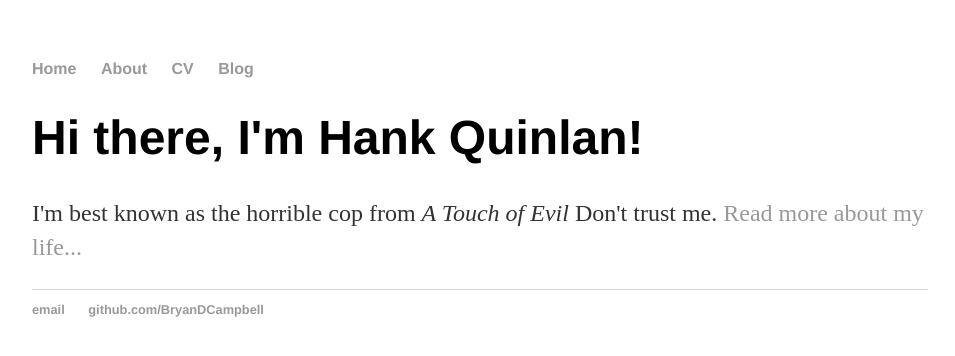
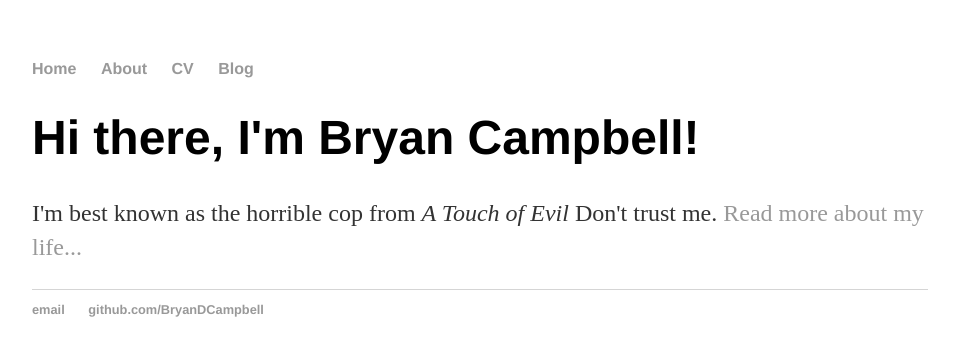
Before and after one commit to BryanDCampbell/BryanDCampbell.github.io, a Jekyll site: the page built from index.html, in a window 1280 px wide. Shown: the top 356 px of the page, without its empty margins (160-1115 px from the left). Built offline with Jekyll 4.4.1, drawn with Linux system fonts in a browser that asks for light colours.

Commit message:
Update index.html

```diff
--- a/index.html
+++ b/index.html
@@ -1,8 +1,8 @@
 ---
 layout: default
-title: Hank Quinlan, Horrible Cop
+title: Bryan D Campbell
 ---
 <div class="blurb">
-	<h1>Hi there, I'm Hank Quinlan!</h1>
+	<h1>Hi there, I'm Bryan Campbell!</h1>
 	<p>I'm best known as the horrible cop from <em>A Touch of Evil</em> Don't trust me. <a href="/about">Read more about my life...</a></p>
 </div><!-- /.blurb -->
```
